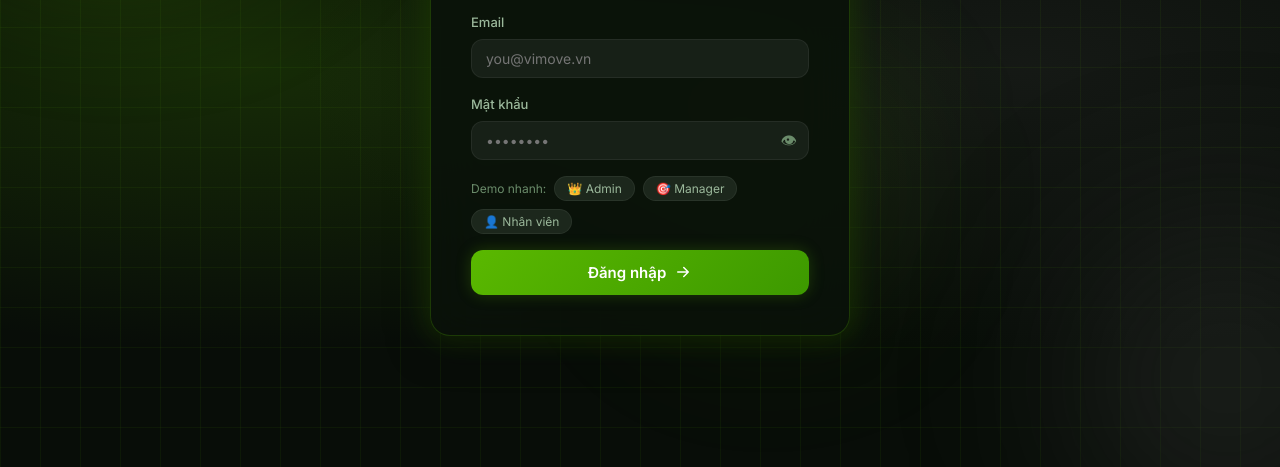
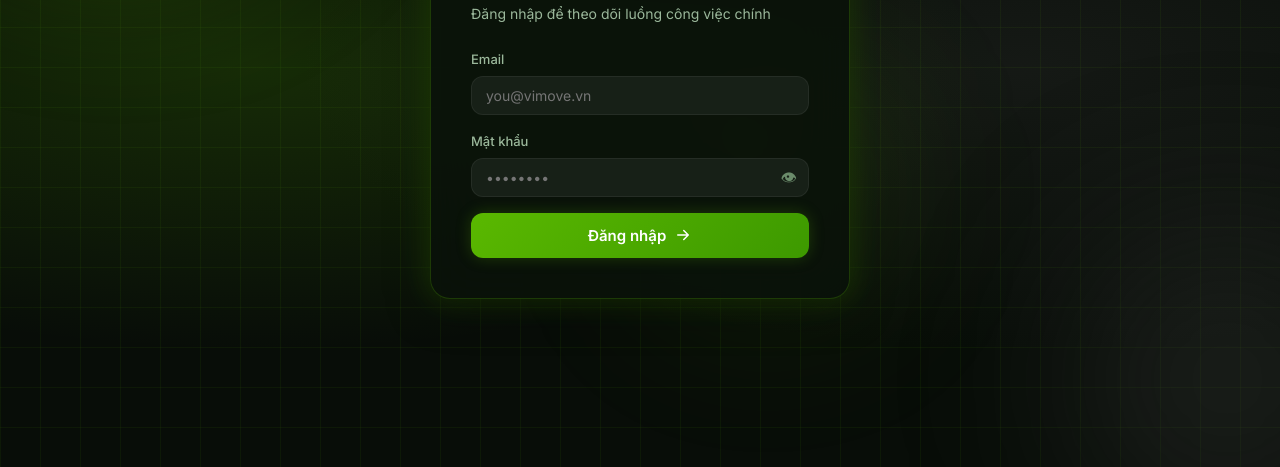
Before and after one commit to truongtuyenhungphat-dev/vimove-platform, a plain HTML site: page index.html in a window 1280 px wide. Shown: the part 333-800 px from the top of the page. Drawn offline with nearby package versions, Linux system fonts and the light colour scheme; no server answers.

Commit message:
style: remove quick login buttons for production

```diff
--- a/index.html
+++ b/index.html
@@ -67,12 +67,7 @@
         <button class="toggle-pass" onclick="togglePassword()" title="Hiện/ẩn mật khẩu">👁</button>
       </div>
     </div>
-    <div class="demo-accounts">
-      <span>Demo nhanh:</span>
-      <button class="demo-btn" onclick="quickLogin('admin')">👑 Admin</button>
-      <button class="demo-btn" onclick="quickLogin('manager')">🎯 Manager</button>
-      <button class="demo-btn" onclick="quickLogin('staff')">👤 Nhân viên</button>
-    </div>
+
     <button id="loginBtn" class="btn-login" onclick="handleLogin()">
       <span>Đăng nhập</span>
       <svg viewBox="0 0 24 24" fill="none"><path d="M5 12H19M13 6l6 6-6 6" stroke="currentColor" stroke-width="2" stroke-linecap="round" stroke-linejoin="round"/></svg>
--- a/js/auth.js
+++ b/js/auth.js
@@ -41,18 +41,6 @@ function handleLogin() {
   }, 800);
 }
 
-function quickLogin(role) {
-  const map = {
-    admin:   { email: 'ngan@vimove.vn',   pass: 'ngan123'   }, // Quản trị chính
-    manager: { email: 'tuyen@vimove.vn',  pass: 'tuyen123'  }, // Kỹ thuật
-    staff:   { email: 'trang@vimove.vn',  pass: 'trang123'  },
-  };
-  const creds = map[role];
-  if (!creds) return;
-  document.getElementById('loginEmail').value = creds.email;
-  document.getElementById('loginPass').value  = creds.pass;
-  handleLogin();
-}
 
 function loginSuccess() {
   // Apply role class
```
